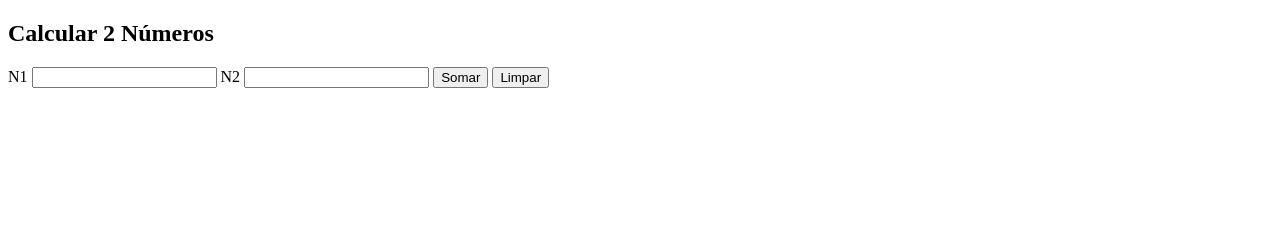
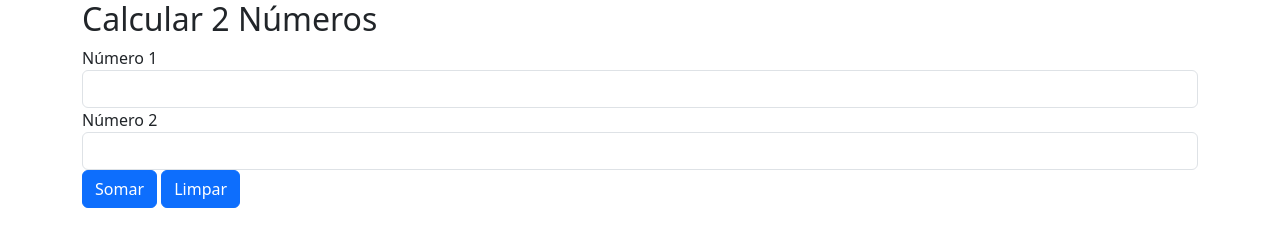
Before and after one commit to Breno-arauj/fs36-js, a plain HTML site: page index.html in a window 1280 px wide. Drawn offline with nearby package versions, Linux system fonts and the light colour scheme.

Commit message:
Subindo exemplos de funções

```diff
--- a/index.html
+++ b/index.html
@@ -5,21 +5,27 @@
     <meta name="viewport" content="width=device-width, initial-scale=1.0">
     <title>AULA JS</title>
     <script src="js/script2.js"></script>
+
+    <link href="https://cdn.jsdelivr.net/npm/bootstrap@5.3.3/dist/css/bootstrap.min.css" rel="stylesheet" integrity="sha384-QWTKZyjpPEjISv5WaRU9OFeRpok6YctnYmDr5pNlyT2bRjXh0JMhjY6hW+ALEwIH" crossorigin="anonymous">
 </head>
 <body>
     <div class="container">
         <h2>Calcular 2 Números</h2>
 
         <form action="">
-            <label for="n1" class="form label">N1</label>
-            <input type="text" class="form-control" id="n1" required>
-            <label for="n2" class="form label">N2</label>
-            <input type="text" class="form-control" id="n2" required>
-            <button class="btn btn-primary" type="submit">Somar</button>
+            <label for="n1" class="form label">Número 1</label>
+            <input type="number" class="form-control" id="n1" required>
+
+            <label for="n2" class="form label">Número 2</label>
+            <input type="number" class="form-control" id="n2" required>
+
+            <button class="btn btn-primary" type="button" onclick="soma()">Somar</button>
             <button class="btn btn-primary" type="reset">Limpar</button>
             <div class="resultado"></div>
         </form>
     </div>
+
+    <script src="js/script.js"></script>
 <script src="https://cdn.jsdelivr.net/npm/bootstrap@5.3.3/dist/js/bootstrap.bundle.min.js" integrity="sha384-YvpcrYf0tY3lHB60NNkmXc5s9fDVZLESaAA55NDzOxhy9GkcIdslK1eN7N6jIeHz" crossorigin="anonymous"></script>
 </body>
 </html>
--- a/js/script.js
+++ b/js/script.js
@@ -1 +1,12 @@
-console.log('Script via body')
+// console.log('Script via body', document.getElementById('n1'))
+
+function soma() {
+    let numero1 = document.getElementById('n1').value;
+    let numero2 = document.getElementById('n2').value;
+
+    let resultado = parseInt(numero1) + parseInt(numero2)
+
+    // console.log(numero1, numero2);
+    console.log(resultado);
+
+}
--- a/js/script2.js
+++ b/js/script2.js
@@ -1 +1,22 @@
-console.log('Script via haed')
+/*
+Objetivo: Calcular a média de dois números
+1 - pegar os dois números
+2 - somar os dois números
+3 - dividir a soma pela quantidade
+*/
+
+let n1 = 100;
+let n2 = 900;
+
+function soma() {
+    console.log(n1+n2)
+    return n1+n2
+}
+
+    soma()
+
+    function media() {
+console.log(soma () / 2)
+    }
+
+media()
```
